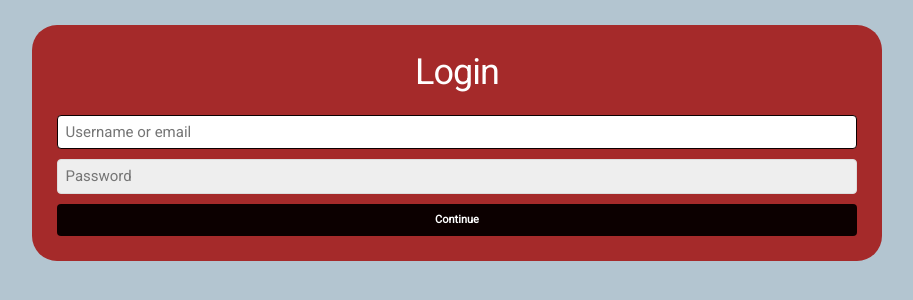
After one commit to samrad29/StravaTreadmill, a PHP site: page /login.html in a window 1280 px wide. The commit adds this page. Shown: the top 300 px of the page, without its empty margins (183-1096 px from the left). Run offline with PHP 8.4, Linux system fonts and the light colour scheme.

Commit message:
trying to add login functionality

```diff
--- /dev/null
+++ b/login.html
@@ -0,0 +1,49 @@
+<!doctype html>
+<html>
+  <head>
+    <!-- Page setup -->
+    <meta charset="utf-8">
+    <title>Strava Treadmill</title>
+    <meta name="description" content="Add treadmill workouts to your Strava account">
+    <meta name="author" content="Created by Sam Radtke - running enthusiast and amateur programmer">
+    <meta name="viewport" content="width=device-width, initial-scale=1, maximum-scale=1, user-scalable=no"/>
+
+
+    <!-- Stylesheets -->
+    <!-- Reset default styles and add support for google fonts -->
+    <link href="https://cdnjs.cloudflare.com/ajax/libs/normalize/8.0.1/normalize.min.css" rel="stylesheet" type="text/css" />
+    <link href="http://fonts.googleapis.com/css?family=Roboto" rel="stylesheet" type="text/css" />
+
+    <!-- Custom styles -->
+    <link href="style.css" rel="stylesheet" type="text/css" />
+
+    <!-- jQuery -->
+    <script src="https://code.jquery.com/jquery-3.4.1.min.js" integrity="sha256-CSXorXvZcTkaix6Yvo6HppcZGetbYMGWSFlBw8HfCJo=" crossorigin="anonymous"></script>
+
+    <!-- Want to add Bootstrap? -->
+    <!-- Visit: https://getbootstrap.com/docs/4.3/getting-started/introduction/ -->
+
+  </head>
+
+  <body>
+    <div class="loginContainer">
+        <form class="form" id="login">
+            <h1 class="form__title">Login</h1>
+            <div class="form__msg form_msg--error"></div>
+            <div class="form__input-group">
+                <input type="text" class="form__input" autofocus placeholder="Username or email">
+                <div class="form__input-error-message"></div>
+            </div>
+            <div class="form__input-group">
+                <input type="password" class="form__input" autofocus placeholder="Password">
+                <div class="form__input-error-message"></div>
+            </div>
+            <button class="form__button" type="submit">Continue</button>
+        </form>
+    </div>
+
+  <!-- Load additional JS scripts here -->
+  <script src="main.js"></script>
+
+  </body>
+</html>
--- /dev/null
+++ b/logout.php
@@ -0,0 +1,6 @@
+<?php
+session_start();
+session_destroy();
+header("Location: login.html");
+exit();
+?>
--- /dev/null
+++ b/main.js
@@ -0,0 +1,62 @@
+function setFormMessage(formElement, type, message) {
+    const messageElement = formElement.querySelector(".form__message");
+
+    messageElement.textContent = message;
+    messageElement.classList.remove("form__message--success", "form__message--error");
+    messageElement.classList.add(`form__message--${type}`);
+}
+
+function setInputError(inputElement, message) {
+    inputElement.classList.add("form__input--error");
+    inputElement.parentElement.querySelector(".form__input-error-message").textContent = message;
+}
+
+function clearInputError(inputElement) {
+    inputElement.classList.remove("form__input--error");
+    inputElement.parentElement.querySelector(".form__input-error-message").textContent = "";
+}
+
+document.addEventListener("DOMContentLoaded", () => {
+    const loginForm = document.querySelector("#login");
+    const createAccountForm = document.querySelector("#createAccount");
+
+    document.querySelector("#linkLogin").addEventListener("click", e => {
+        e.preventDefault();
+        loginForm.classList.remove("form--hidden");
+        createAccountForm.classList.add("form--hidden");
+    });
+
+    loginForm.addEventListener("submit", e => {
+        e.preventDefault();
+
+
+        var formData = $(this).serialize();
+        $.ajax({
+            url: 'login.php',
+            type: 'POST',
+            data: formData,
+            success: function(response) {
+                $('#loginResponse').html(response);
+                if (response.includes('Login successful')) {
+                    window.location.href = 'dashboard.php'; // Redirect on success
+                }
+            }
+        });
+
+
+
+        setFormMessage(loginForm, "error", "Invalid username/password combination");
+    });
+
+    document.querySelectorAll(".form__input").forEach(inputElement => {
+        inputElement.addEventListener("blur", e => {
+            if (e.target.id === "signupUsername" && e.target.value.length > 0 && e.target.value.length < 10) {
+                setInputError(inputElement, "Username must be at least 10 characters in length");
+            }
+        });
+
+        inputElement.addEventListener("input", e => {
+            clearInputError(inputElement);
+        });
+    });
+});
--- a/style.css
+++ b/style.css
@@ -7,11 +7,18 @@ html {
     font-size: 62.5%;
   }
   body {
+    --color-primary: #0c0000;
+    --color-primary-dark: #0e0101;
+    --color-secondary: #ffffff;
+    --color-error: #cc3333;
+    --color-success: #4bb544;
+    --border-radius: 4px;
+
     font-size: 1.5em; /* currently ems cause chrome bug misinterpreting rems on body element */
     line-height: 1.6;
     font-weight: 400;
     font-family: "Roboto", "HelveticaNeue", "Helvetica Neue", Helvetica, Arial, sans-serif;
-    color: #080000;
+    color: #325d7662;
   }
 
   /**
@@ -56,7 +63,7 @@ html {
    * Paragraphs
    */
   p {
-    margin: 0 auto 1.5em auto; /* bottom margin for paragraphs */
+    /* bottom margin for paragraphs */
   }
   p + p {
 
@@ -93,7 +100,7 @@ html {
   /* Full size background image */
   html, #container, .inner { background-color:transparent;}
   html {
-    background-color: #080000;
+    background-color: #3a6a8662;
   }
   body {
     max-width:800px;
@@ -135,6 +142,112 @@ html {
     border-bottom-color:#EF6D3D;
   }
 
+
+  /*login forms*/
+  .form__input, .form__button {
+    font-family: "Roboto", "HelveticaNeue", "Helvetica Neue", Helvetica, Arial, sans-serif;
+  }
+
+  .form--hidden {
+    display: none;
+  }
+
+  .form > *:first-child {
+    margin-top: 0;
+  }
+
+  .form > *:last-child {
+    margin-bottom: 0;
+  }
+
+  .form__title {
+    margin-bottom: 2rem;
+    text-align: center;
+    color: #FFFFFF;
+  }
+
+  .form__message {
+    text-align: center;
+    margin-bottom: 1rem;
+  }
+
+  .form__message--success {
+    color: var(--color-success);
+  }
+
+  .form__message--error {
+    color: var(--color-error);
+  }
+
+  .form__input-group {
+    margin-bottom: 1rem;
+  }
+
+  .form__input {
+    display: block;
+    width: 100%;
+    padding: 0.75rem;
+    box-sizing: border-box;
+    border-radius: 4px;
+    border: 1px solid #dddddd;
+    outline: none;
+    background: #eeeeee;
+    transition: background 0.2s, border-color 0.2s;
+  }
+
+  .form__input:focus {
+    border-color: var(--color-primary);
+    background: #ffffff;
+  }
+
+  .form__input--error {
+    color: var(--color-error);
+    border-color: var(--color-error);
+  }
+
+  .form__input-error-message {
+    margin-top: 0.5rem;
+    font-size: 0.85rem;
+    color: var(--color-error);
+  }
+
+  .form__button {
+    width: 100%;
+    padding: 1rem 2rem;
+    font-weight: bold;
+    font-size: 1.1rem;
+    color: #ffffff;
+    border: none;
+    border-radius: var(--border-radius);
+    outline: none;
+    cursor: pointer;
+    background: var(--color-primary);
+}
+
+  .form__button:hover {
+    background: var(--color-primary-dark);
+  }
+
+  .form__button:active {
+    transform: scale(0.98);
+  }
+
+  .form__text {
+    text-align: center;
+  }
+
+  .form__link {
+    color: var(--color-secondary);
+    text-decoration: none;
+    cursor: pointer;
+  }
+
+  .form__link:hover {
+    text-decoration: underline;
+  }
+
+
+
   /* Utility classes */
   .hide {
     display:none;
```
Also changed, not shown: login.php (added, +31 -0 lines), strava.php (added, +12 -0 lines).
